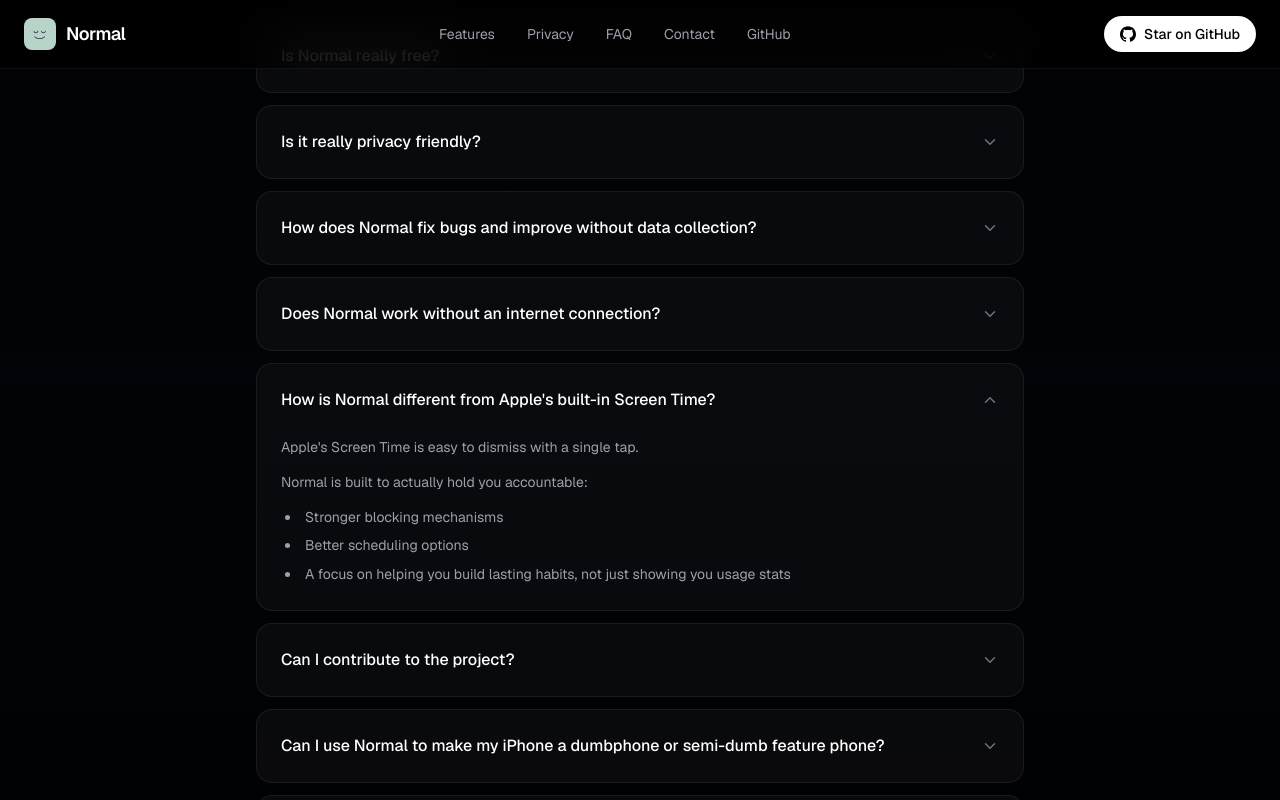
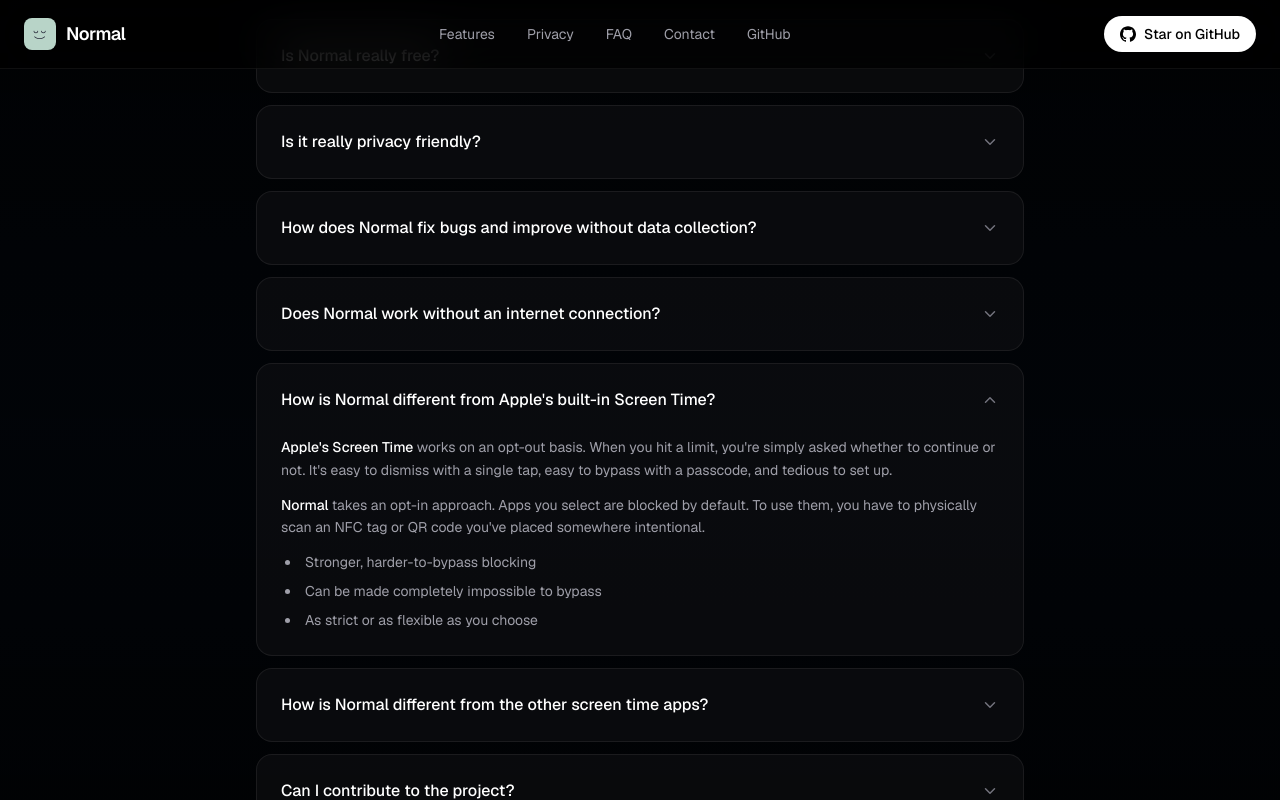
Before and after one commit to normalengineering/web, a Next.js app: page / in a window 1280 px wide. Both pictures are taken after a click on the button "How is Normal different from Apple's built-in Screen Time?". Shown: the part 5842-6642 px from the top of the page. Built offline with nearby package versions, Linux system fonts and the light colour scheme.

Commit message:
update: faq update

```diff
--- a/app/components/FAQ.tsx
+++ b/app/components/FAQ.tsx
@@ -16,13 +16,11 @@
     question: "Is Normal really free?",
     answer: (
       <div className="space-y-3">
-        <p>
-          Yes, it shouldn&apos;t cost anything to use your phone less.
-        </p>
+        <p>Yes, it shouldn&apos;t cost anything to use your phone less.</p>
         <p>
           Normal is 100% free with no in-app purchases, subscriptions, or hidden
-          fees. It&apos;s an open-source project and the source code is available
-          on GitHub for you to modify and tinker with.
+          fees. It&apos;s an open-source project and the source code is
+          available on GitHub for you to modify and tinker with.
         </p>
       </div>
     ),
@@ -31,8 +29,14 @@
     question: "Is it really privacy friendly?",
     answer: (
       <div className="space-y-3">
-        <p>We don&apos;t collect or sell any data. You can view the source code to verify this yourself.</p>
-        <p>There are no accounts, no internet connection required, and no data logging.</p>
+        <p>
+          We don&apos;t collect or sell any data. You can view the source code
+          to verify this yourself.
+        </p>
+        <p>
+          There are no accounts, no internet connection required, and no data
+          logging.
+        </p>
         <p>
           Normal uses Apple&apos;s Screen Time API and the Managed Settings
           framework to enforce app limits entirely on your device. All blocking
@@ -43,8 +47,7 @@
     ),
   },
   {
-    question:
-      "How does Normal fix bugs and improve without data collection?",
+    question: "How does Normal fix bugs and improve without data collection?",
     answer: (
       <div className="space-y-3">
         <p>
@@ -86,17 +89,70 @@
     answer: (
       <div className="space-y-3">
         <p>
-          Apple&apos;s Screen Time is easy to dismiss with a single tap.
+          <span className="text-white font-medium">Apple&apos;s Screen Time </span>
+          works on an opt-out basis. When you hit a limit, you&apos;re simply
+          asked whether to continue or not. It&apos;s easy to dismiss with a
+          single tap, easy to bypass with a passcode, and tedious to set up.
         </p>
-        <p>Normal is built to actually hold you accountable:</p>
+        <p>
+          <span className="text-white font-medium">Normal </span>takes an opt-in
+          approach. Apps you select are blocked by default. To use them, you
+          have to physically scan an NFC tag or QR code you&apos;ve placed
+          somewhere intentional.
+        </p>
         <ul className="list-disc list-inside space-y-1.5 pl-1">
-          <li>Stronger blocking mechanisms</li>
-          <li>Better scheduling options</li>
-          <li>
-            A focus on helping you build lasting habits, not just showing you
-            usage stats
-          </li>
+          <li>Stronger, harder-to-bypass blocking</li>
+          <li>Can be made completely impossible to bypass</li>
+          <li>As strict or as flexible as you choose</li>
         </ul>
+      </div>
+    ),
+  },
+  {
+    question: "How is Normal different from the other screen time apps?",
+    answer: (
+      <div className="space-y-4">
+        <p>
+          Aside from being completely free and open source, Normal is built to
+          be much stronger and better serve its purpose.
+        </p>
+        <div className="space-y-1">
+          <p className="text-white font-medium text-sm">Opt-in approach</p>
+          <p>
+            Most screen time apps use an opt-out approach, like Apple&apos;s
+            Screen Time, where you&apos;re asked to confirm each time you exceed
+            a limit. With Normal, selected apps are blocked by default. To use
+            them, you have to physically scan an NFC tag or QR code you&apos;ve
+            placed somewhere intentional.
+          </p>
+        </div>
+        <div className="space-y-1">
+          <p className="text-white font-medium text-sm">Physical layer</p>
+          <p>
+            However hard you make it to scan your key is however hard it is to
+            use your phone.
+          </p>
+        </div>
+        <div className="space-y-1">
+          <p className="text-white font-medium text-sm">Timed unblocks</p>
+          <p>
+            Other apps require you to manually reblock when you&apos;re done,
+            and users commonly report forgetting to reblock or falling back into
+            doom-scrolling. With Normal, set a timed unblock for 15 minutes and
+            you&apos;ll be automatically blocked again when it&apos;s up. Going
+            to an event where you need to stay reachable? Unblock for a few
+            hours and Normal handles the rest.
+          </p>
+        </div>
+        <div className="space-y-1">
+          <p className="text-white font-medium text-sm">App groups</p>
+          <p>
+            Only need to unblock Instagram to post quickly? Create an app group
+            for it. Select a 15-minute unblock and only the apps you need will
+            be available, no excuse to check anything else. Complete granular
+            control with Normal.
+          </p>
+        </div>
       </div>
     ),
   },
@@ -115,8 +171,8 @@
           <li>Bug reports</li>
         </ul>
         <p>
-          Head to our GitHub repository to get started, check out open issues, or
-          submit a pull request.
+          Head to our GitHub repository to get started, check out open issues,
+          or submit a pull request.
         </p>
       </div>
     ),
@@ -147,8 +203,8 @@
         <p>This is an Apple limitation, not a Normal one.</p>
         <p>
           Apple&apos;s Screen Time API is restrictive for privacy reasons. The
-          app-selection pop-over is made by Apple, not us, and is the only way to
-          select apps for Screen Time.
+          app-selection pop-over is made by Apple, not us, and is the only way
+          to select apps for Screen Time.
         </p>
         <p>Here&apos;s the technical reason:</p>
         <ul className="list-disc list-inside space-y-1.5 pl-1">
@@ -165,7 +221,7 @@
         </ul>
         <p>
           We require reselecting schedules and groups to ensure Normal&apos;s
-          groups, apps, and timed unlocks work consistently. We wish we could
+          groups, apps, and timed unblocks work consistently. We wish we could
           make this smoother, but Apple enforces this strictly to protect user
           privacy.
         </p>
@@ -239,8 +295,7 @@
                 <span className="text-white">Run Immediately</span>
               </li>
               <li>
-                Turn off{" "}
-                <span className="text-white">Notify When Run</span>
+                Turn off <span className="text-white">Notify When Run</span>
               </li>
             </ul>
             <p className="mt-2">
@@ -293,7 +348,9 @@
               <li>
                 After this setup, the only ways to disable Normal are:
                 <ul className="list-disc list-inside pl-5 mt-1.5 space-y-1">
-                  <li>Using an NFC or QR key you&apos;ve configured in Normal</li>
+                  <li>
+                    Using an NFC or QR key you&apos;ve configured in Normal
+                  </li>
                   <li>Resetting your device</li>
                 </ul>
               </li>
```
